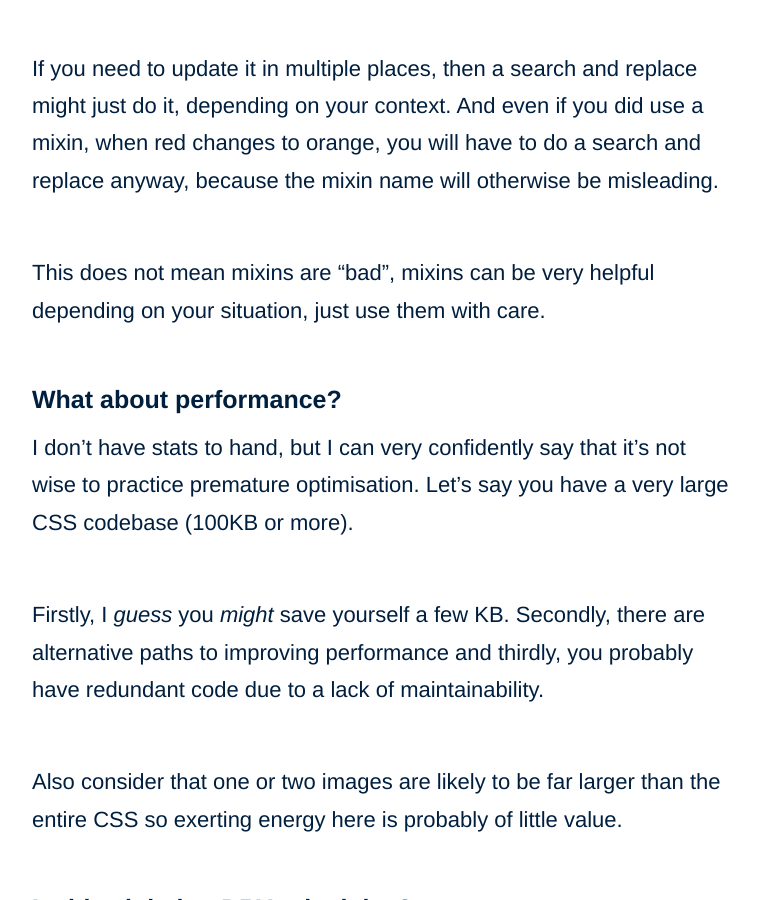
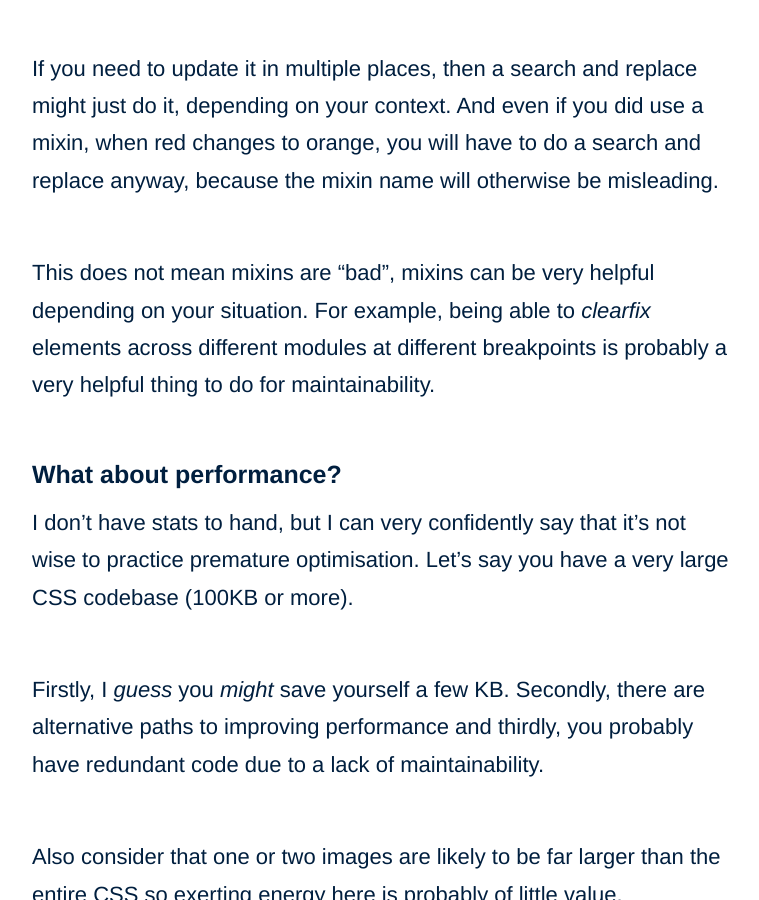
Before and after one commit to adamsilver/maintainablecss.com-jekyll, a Jekyll site: the page built from _chapters/03-reuse.md, in a window 1280 px wide and 900 px high, scrolled down 6239 px. Shown: the whole window, without its empty margins (258-1017 px from the left). Built offline with Jekyll 4.4.1, drawn with Linux system fonts in a browser that asks for light colours.

Commit message:
mixin note

```diff
--- a/_chapters/03-reuse.md
+++ b/_chapters/03-reuse.md
@@ -109,7 +109,7 @@ To mitigate, you can make mixins really granular. For example you could have a "
 
 If you need to update it in multiple places, then a search and replace might just do it, depending on your context. And even if you did use a mixin, when red changes to orange, you will have to do a search and replace anyway, because the mixin name will otherwise be misleading.
 
-This does not mean mixins are "bad", mixins can be very helpful depending on your situation, just use them with care.
+This does not mean mixins are "bad", mixins can be very helpful depending on your situation. For example, being able to *clearfix* elements across different modules at different breakpoints is probably a very helpful thing to do for maintainability.
 
 ## What about performance?
 
```
